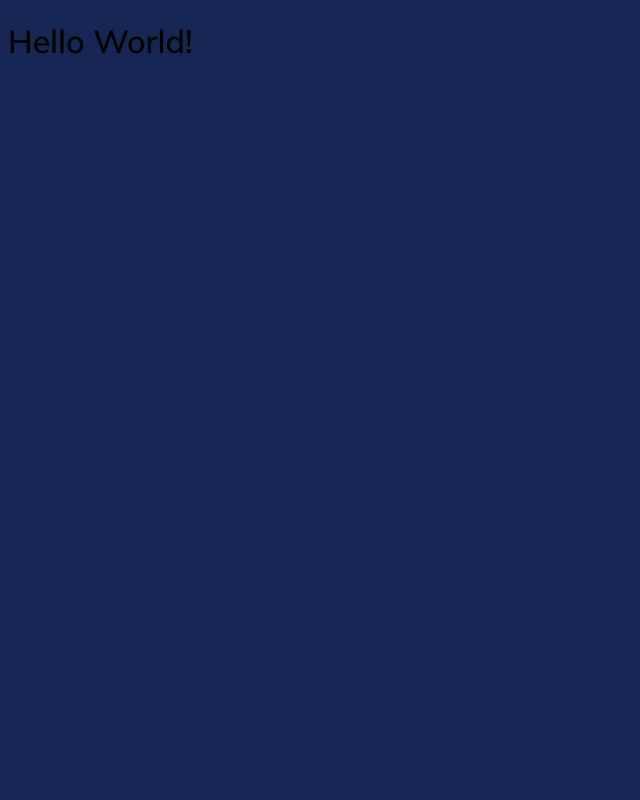
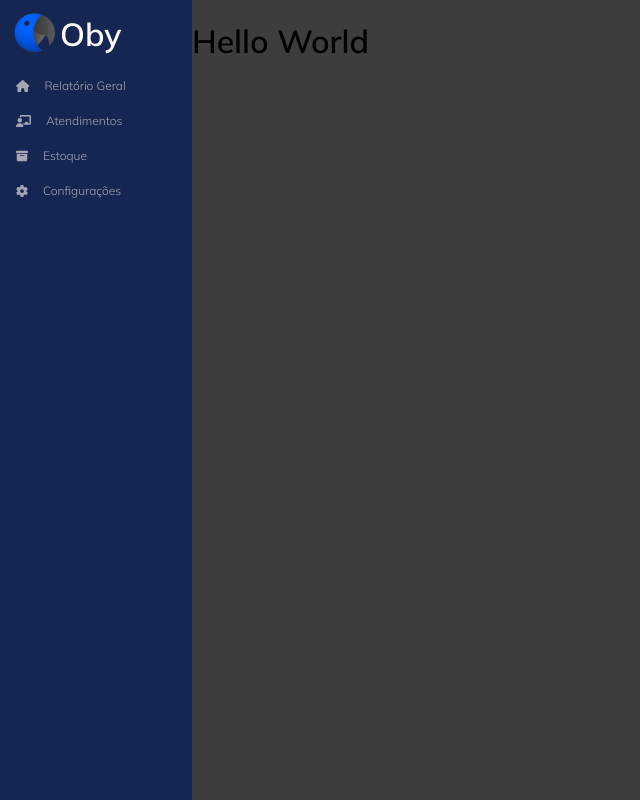
Before and after one commit to amonradev/oby-system, a React (Vite) app: page /pagina-inicial in a window 1280 px wide. Shown: the whole page, without its empty margins (0-640 px from the left). Built offline with nearby package versions, Linux system fonts and the light colour scheme.

Commit message:
feat: Sidebar ok

```diff
--- a/src/assets/css/@Access.css
+++ b/src/assets/css/@Access.css
@@ -30,5 +30,5 @@ button:hover {
     align-items: center;
 }
 .sidebar__img--oby {
-    width: 65px;
+    width: 50px;
 }
--- a/src/assets/css/@Global.css
+++ b/src/assets/css/@Global.css
@@ -1,3 +1,16 @@
 /*
     Style of all global components
 */
+body {
+    font-family: var(--var-font);
+    margin: 0;
+}
+
+button:hover {
+    cursor: pointer;
+}
+
+.home {
+    display: flex;
+    background-color: var(--var-gray);
+}
--- a/src/components/@Access/SubmitButton/index.jsx
+++ b/src/components/@Access/SubmitButton/index.jsx
@@ -1,9 +1,9 @@
 import './style.css';
 
-export const SubmitButton = ({title}, {onclick = 'javascript:void'}) => {
+export const SubmitButton = ({title}, {onclick}) => {
     return (
         <div className="card__button">
-            <button type="button" onclick={onclick} className="button__submit">{title}</button>
+            <button type="button" onClick={onclick} className="button__submit">{title}</button>
         </div>
     );
 }
--- a/src/components/@Global/sidebar/Sidebar.jsx
+++ b/src/components/@Global/sidebar/Sidebar.jsx
@@ -1,5 +1,34 @@
-import React from "react";
+import { SidebarButton } from "./SidebarButton";
+import './sidebar.css';
+import {faGear,
+        faHouse,
+        faChalkboardUser,
+        faBoxArchive} from "@fortawesome/free-solid-svg-icons";
 
-export const Sidebar = () => {
-    return <h1>sidebar here</h1>
+export const Sidebar = ({active, setActive}) => {
+
+    const pages = ['home', 'clients', 'products', 'configs'];
+
+    if(active != '') {
+        pages.map((pagina) => {
+            if(pagina == active) {
+                document.getElementById(pagina).classList.add('active');
+            } else {
+                document.getElementById(pagina).classList.remove('active');
+            }
+        });
+    }
+
+    return (
+        <div className="sidebar__div">
+            <div className="sidebar__div--logo">
+                <img src="src\assets\svg\oby.svg" className="sidebar__img--oby" />
+                <label className="sidebar__label--title">Oby</label>
+            </div>
+            <SidebarButton name="Relatório Geral" icon={faHouse} page='home' action={() => setActive('home')} />
+            <SidebarButton name="Atendimentos" icon={faChalkboardUser} page='clients' action={() => setActive('clients')} />
+            <SidebarButton name="Estoque" icon={faBoxArchive} page='products' action={() => setActive('products')} />
+            <SidebarButton name="Configurações" icon={faGear} page='configs' action={() => setActive('configs')} />
+        </div>
+    );
 }
--- a/src/components/@Global/sidebar/SidebarButton.jsx
+++ b/src/components/@Global/sidebar/SidebarButton.jsx
@@ -1,5 +1,13 @@
-import React from "react";
+import { FontAwesomeIcon } from "@fortawesome/react-fontawesome";
 
-export const SidebarButton = (name, icon, action) => {
-    return
+export const SidebarButton = ({name, icon, page, action}) => {
+
+    return (
+        <div className="sidebar__div--button" id={page}  onClick={action}>
+            <button className="sidebar__button">
+                <span className="sidebar__icon"><FontAwesomeIcon icon={icon} /></span>
+                <span>{name}</span>
+            </button>
+        </div>
+    )
 }
--- a/src/components/@Global/sidebar/sidebar.css
+++ b/src/components/@Global/sidebar/sidebar.css
@@ -2,5 +2,48 @@
     Style of all sidebar components
 */
 .sidebar__div {
-    background-color: ;
+    background-color: var(--var-blue);
+    display: flex;
+    flex-direction: column;
+    width: 15%;
+    height: 100vh;
 }
+.sidebar__div--logo {
+    display: flex;
+    flex-direction: row;
+    align-items: center;
+    margin: 10px;
+}
+.sidebar__label--title {
+    font-family: var(--var-font);
+    font-weight: 700;
+    font-size: 2rem;
+    color: #fff;
+}
+.sidebar__button {
+    background-color: transparent;
+    color: #A4A6B3;
+    font-family: var(--var-font);
+    font-size: 12px;
+    font-weight: 300;
+    border: none;
+}
+.sidebar__div--button:hover {
+    background-color: #9fa2b411;
+}
+.active {
+    background-color: #9fa2b411;
+    border-left: 2px solid #DDE2FF;
+}
+.active > button {
+    color: #fff;
+}
+.sidebar__div--button {
+    height: 35px;
+    display: flex;
+    cursor: pointer;
+}
+.sidebar__icon {
+    margin-right: 15px;
+    margin-left: 10px;
+}
--- a/src/pages/global/Home.jsx
+++ b/src/pages/global/Home.jsx
@@ -1,5 +1,16 @@
-import React from "react";
+import React, { useState } from "react";
+import { Sidebar } from "../../components/@Global/sidebar/Sidebar";
+import '../../assets/css/@Global.css';
 
 export const Home = () => {
-    return <h1>Hello World!</h1>
+    const [active, setActive] = useState('');
+
+    return (
+        <div className="home">
+            <Sidebar active={active} setActive={setActive} />
+            <h1>
+                Hello World
+            </h1>
+        </div>
+    );
 }
```
